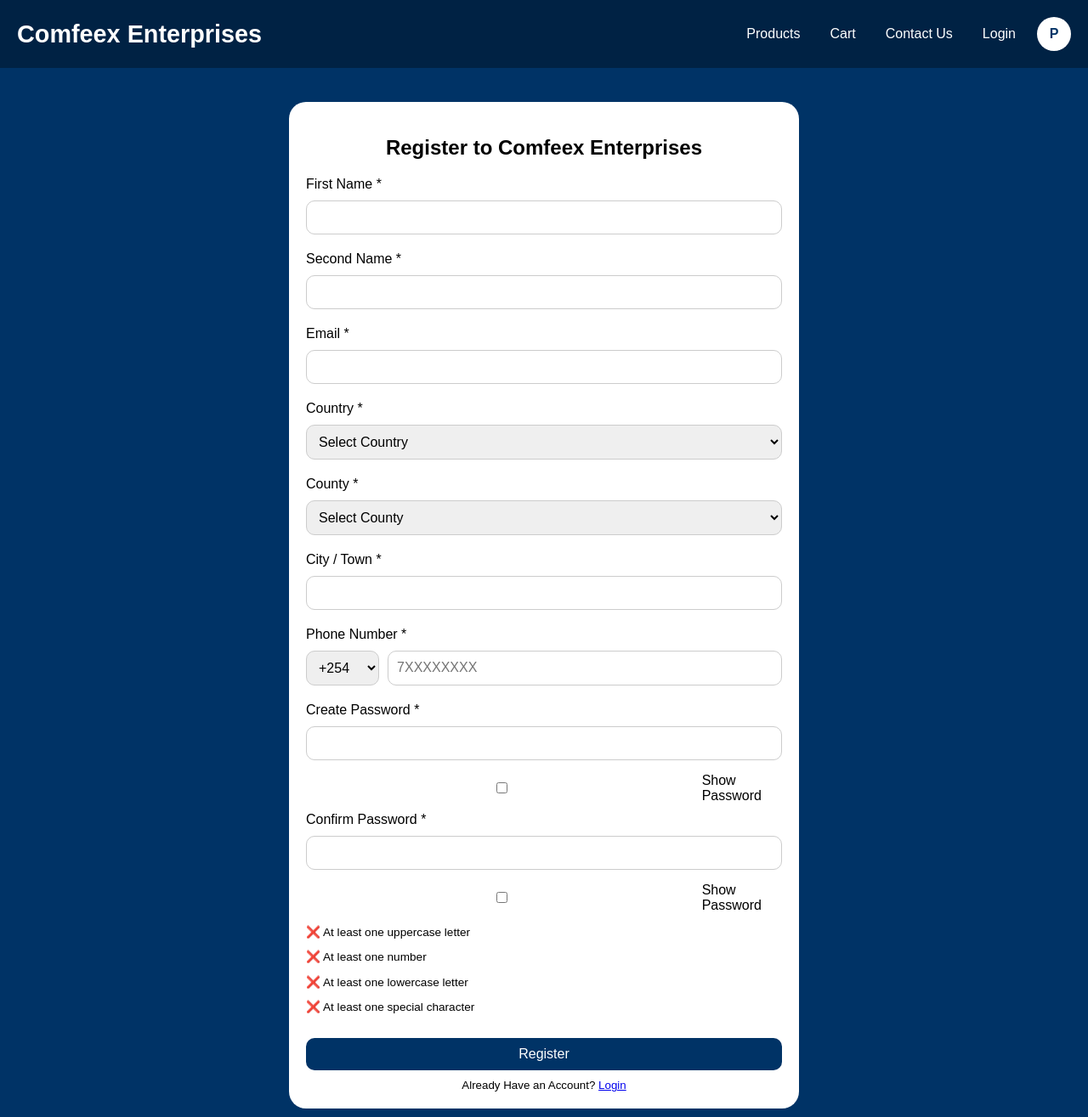
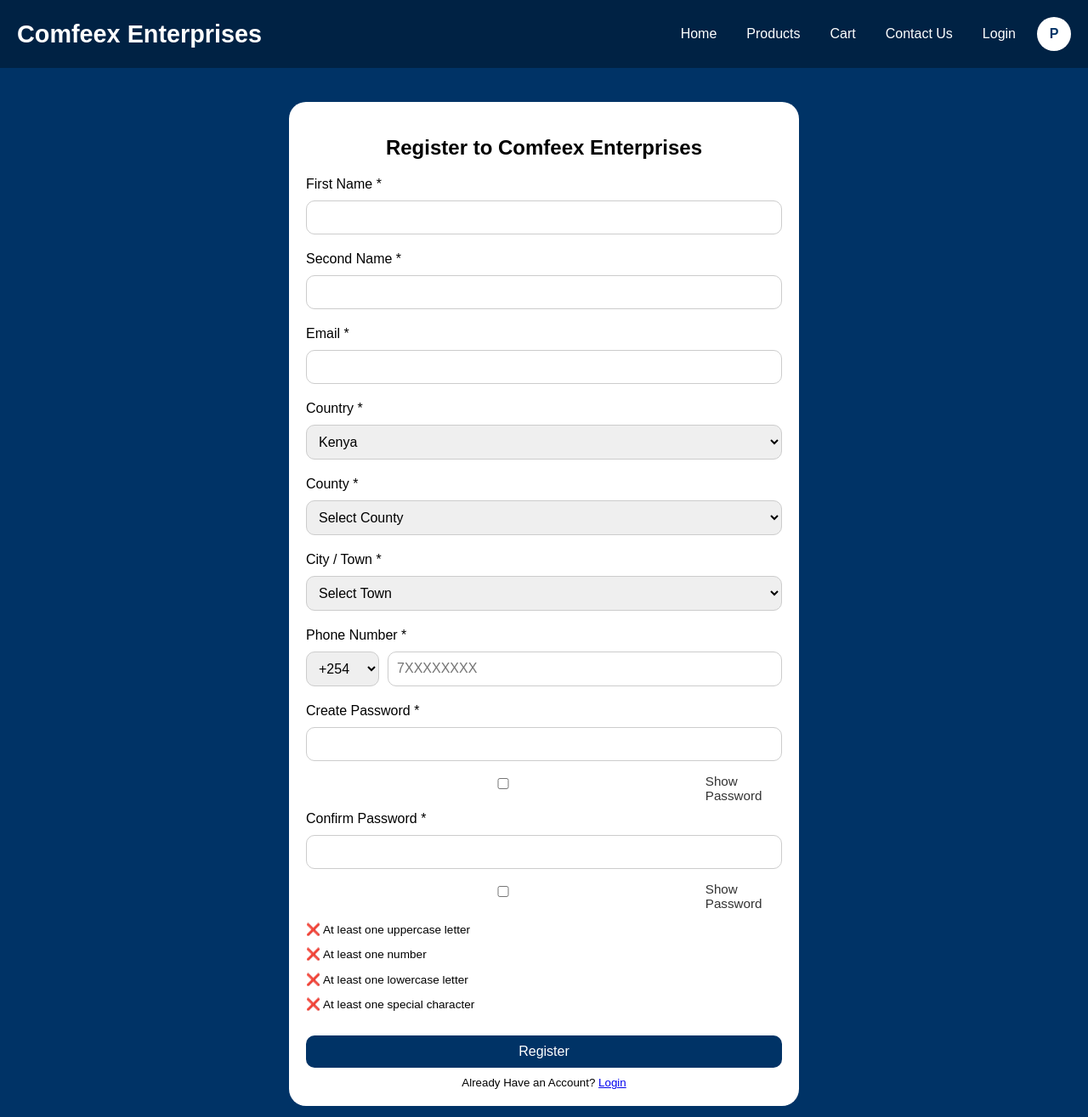
Before and after one commit to Asingopaul/cetmas, a Flask app: page /register in a window 1280 px wide. Shown: the top 1315 px of the page at 85% size. Run offline with Flask 3, Linux system fonts and the light colour scheme.

Commit message:
git commit -m "latest chages"

```diff
--- a/templates/register.html
+++ b/templates/register.html
@@ -71,7 +71,8 @@
       margin-bottom: 20px;
     }
 
-    .register-box input, .register-box select {
+    .register-box input,
+    .register-box select {
       width: 100%;
       padding: 10px;
       margin: 10px 0;
@@ -88,8 +89,15 @@
     .show-password {
       display: flex;
       align-items: center;
-      gap: 5px;
-      margin: 5px 0;
+      margin-top: -5px;
+      margin-bottom: 10px;
+      font-size: 0.95em;
+      color: #333;
+    }
+
+    .show-password input[type="checkbox"] {
+      margin: 0;
+      margin-right: 6px;
     }
 
     .password-rules {
@@ -137,9 +145,10 @@
   <header>
     <div class="logo">Comfeex Enterprises</div>
     <nav>
-      <a href="#">Products</a>
+      <a href="{{ url_for('home') }}">Home</a>
+      <a href="{{ url_for('products') }}">Products</a>
       <a href="#">Cart</a>
-      <a href="#">Contact Us</a>
+      <a href="{{ url_for('Contact') }}">Contact Us</a>
       <a href="/login">Login</a>
       <div class="profile-icon">P</div>
     </nav>
@@ -158,40 +167,41 @@
     <input type="email" name="email" required>
 
     <label>Country *</label>
-    <select name="country" required>
-      <option value="">Select Country</option>
-      <option value="Kenya">Kenya</option>
-      <option value="Uganda">Uganda</option>
-      <option value="Tanzania">Tanzania</option>
+    <select name="country" required onchange="loadCounties(this.value)">
+      <option value="Kenya" selected>Kenya</option>
     </select>
 
     <label>County *</label>
-    <select name="county" required>
+    <select name="county" id="county" required onchange="loadTowns(this.value)">
       <option value="">Select County</option>
-      <option value="Nairobi">Nairobi</option>
-      <option value="Machakos">Machakos</option>
-      <option value="Kisumu">Kisumu</option>
     </select>
 
     <label>City / Town *</label>
-    <input type="text" name="city" required>
+    <select name="city" id="town" required>
+      <option value="">Select Town</option>
+    </select>
 
     <label>Phone Number *</label>
     <div style="display: flex; gap: 10px;">
       <select name="code" required style="width: 100px;">
         <option value="+254">+254</option>
-        <option value="+256">+256</option>
       </select>
       <input type="tel" name="phone" required placeholder="7XXXXXXXX">
     </div>
 
     <label>Create Password *</label>
     <input type="password" id="password" name="password" oninput="validatePassword()" required>
-    <div class="show-password"><input type="checkbox" onclick="togglePassword('password')"> Show Password</div>
+    <div class="show-password">
+      <input type="checkbox" id="showPass1" onclick="togglePassword('password')">
+      <label for="showPass1">Show Password</label>
+    </div>
 
     <label>Confirm Password *</label>
     <input type="password" id="confirm_password" name="confirm_password" required>
-    <div class="show-password"><input type="checkbox" onclick="togglePassword('confirm_password')"> Show Password</div>
+    <div class="show-password">
+      <input type="checkbox" id="showPass2" onclick="togglePassword('confirm_password')">
+      <label for="showPass2">Show Password</label>
+    </div>
 
     <div id="rules" class="password-rules">
       <p id="rule1">❌ At least one uppercase letter</p>
@@ -205,7 +215,7 @@
   </form>
 
   <footer>
-    &copy;copyright comfeex enterprises 2025
+    &copy; copyright comfeex enterprises 2025
   </footer>
 
   <script>
@@ -235,6 +245,37 @@
         }
       });
     }
+
+    const kenyaData = {
+      "Nairobi": ["Westlands", "Kibra", "Embakasi", "Lang'ata", "Kasarani"],
+      "Mombasa": ["Mvita", "Changamwe", "Likoni", "Kisauni", "Nyali"],
+      "Kiambu": ["Thika", "Ruiru", "Limuru", "Githunguri", "Kabete"],
+      "Kisumu": ["Kisumu Central", "Kisumu East", "Muhoroni", "Nyando", "Seme"],
+      "Nakuru": ["Naivasha", "Nakuru Town", "Gilgil", "Subukia", "Molo"],
+      "Machakos": ["Machakos Town", "Kangundo", "Mwala", "Masinga", "Kathiani"]
+    };
+
+    function loadCounties() {
+      const countySelect = document.getElementById('county');
+      countySelect.innerHTML = `<option value="">Select County</option>`;
+      for (const county in kenyaData) {
+        countySelect.innerHTML += `<option value="${county}">${county}</option>`;
+      }
+    }
+
+    function loadTowns(county) {
+      const townSelect = document.getElementById('town');
+      townSelect.innerHTML = `<option value="">Select Town</option>`;
+      if (kenyaData[county]) {
+        kenyaData[county].forEach(town => {
+          townSelect.innerHTML += `<option value="${town}">${town}</option>`;
+        });
+      }
+    }
+
+    window.onload = function () {
+      loadCounties();
+    };
   </script>
 </body>
 </html>
```
